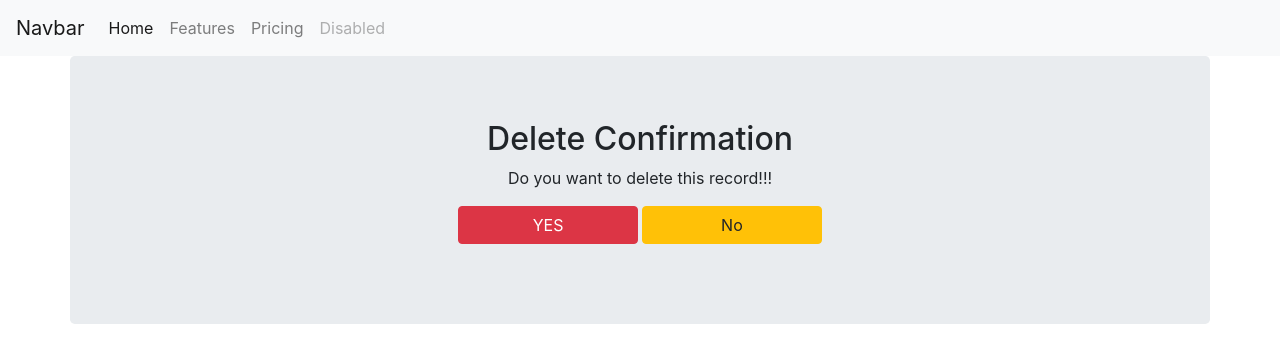
After one commit to amol-dhade/student-management-system, a Django app: template project1/templates/app1/delete_student.html in a window 1280 px wide. The commit adds this page. Shown: the top 363 px of the page. Run offline with Django 4.2, Linux system fonts and the light colour scheme; the template is opened without the code that fills it, so the values that code supplies are empty; some libraries are stand-ins or nearby versions.

Commit message:
last commit

```diff
--- a/project1/app1/urls.py
+++ b/project1/app1/urls.py
@@ -4,4 +4,6 @@ from . import views
 urlpatterns = [
     path('student/form/', views.stu_view, name='student_form_url'),
     path('student/list/', views.stu_list, name='student_list_url'),
+    path('student/update/<int:pk>/', views.update_student, name='student_update_url'),
+    path('student/delete/<int:pk>/', views.delete_student, name='student_delete_url')
 ]
--- /dev/null
+++ b/project1/templates/app1/delete_student.html
@@ -0,0 +1,17 @@
+{% extends 'layout.html' %}
+
+{% block title %}Delete Student {% endblock title %}
+
+{% block content %}
+<div class='container jumbotron'>
+    <center>
+        <h2>Delete Confirmation</h2>
+        <form method='post'>
+            {% csrf_token %}
+            <p>Do you want to delete this record!!!</p>
+            <input type='submit' class='btn btn-danger col-2' value='YES'>
+            <a href={% url 'student_list_url' %}><button type='button' class='btn btn-warning col-2'>No</button></a>
+        </form>
+    </center>
+</div>
+{% endblock content %}
--- a/project1/templates/app1/student_form.html
+++ b/project1/templates/app1/student_form.html
@@ -5,7 +5,7 @@
 {% block content %}
 <div class='container jumbotron'>
     <center><h2>Student List</h2></center>
-    <form>
+    <form method='post'>
         {% csrf_token %}
         {{form}}
         <input type='submit' class='btn btn-success col-6' value='Add Student'>
--- a/project1/templates/app1/student_list.html
+++ b/project1/templates/app1/student_list.html
@@ -25,8 +25,8 @@
             <td>{{record.city}}</td>
             <td>{{record.state}}</td>
             <td>
-                <a><button type='button' class='btn btn-warning'>UPDATE</button></a>
-                <a><button type='button' class='btn btn-danger'>DELETE</button></a>
+                <a href={% url 'student_update_url' record.id %}><button type='button' class='btn btn-warning'>UPDATE</button></a>
+                <a href={% url 'student_delete_url' record.id %}><button type='button' class='btn btn-danger'>DELETE</button></a>
             </td>
         </tr>
         {% endfor %}
```
Also changed, not shown: project1/app1/views.py (+22 -1 lines), project1/db.sqlite3.
